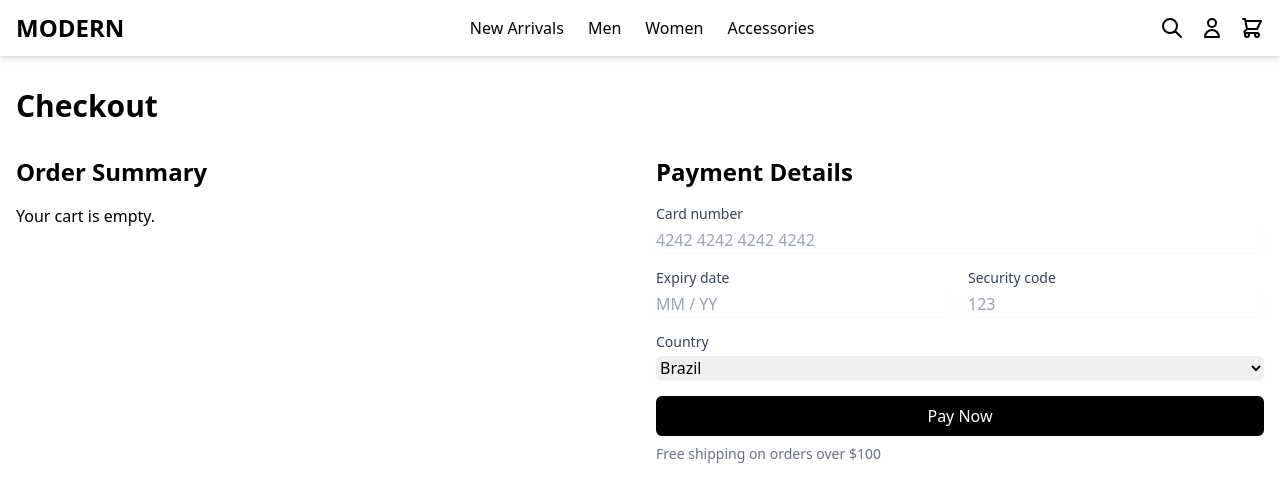
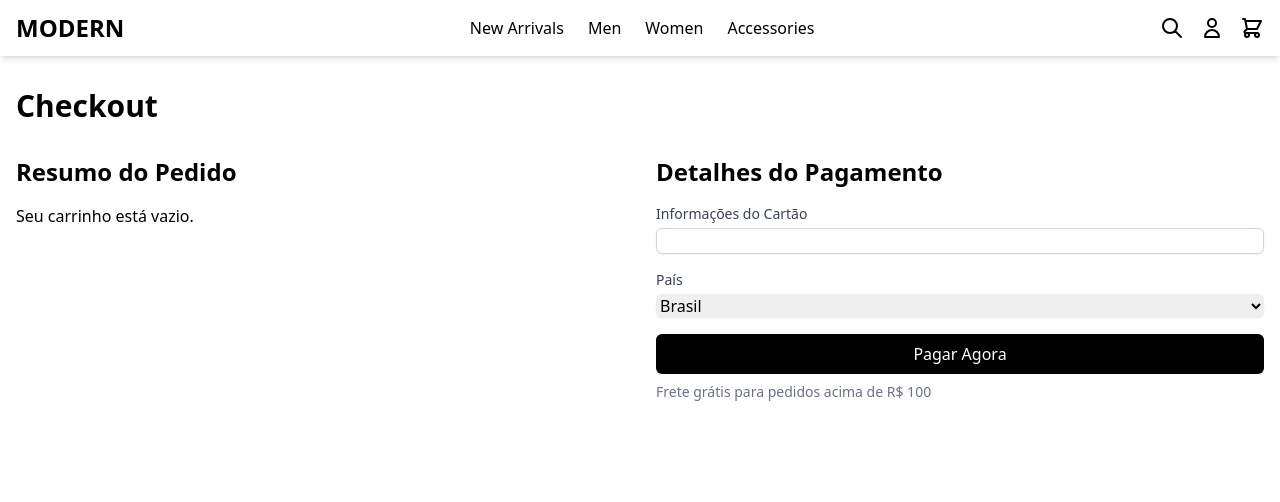
Before and after one commit to keidsondesigner/nuxt3-stripe-ecommerce, a Nuxt app: page /checkout in a window 1280 px wide. Shown: the top 502 px of the page. Built offline with nearby package versions, Linux system fonts and the light colour scheme.

Commit message:
feat: Confirução Tela Checkout e Sucesso

```diff
--- a/components/StripeCheckout.vue
+++ b/components/StripeCheckout.vue
@@ -11,16 +11,24 @@
           <option value="BR">Brasil</option>
         </select>
       </div>
-      <button type="submit" class="w-full bg-black text-white py-2 px-4 rounded-md hover:bg-gray-800 transition-colors">
-        Pagar Agora
+      <button type="submit" class="w-full bg-black text-white py-2 px-4 rounded-md hover:bg-gray-800 transition-colors" :disabled="isProcessing">
+        {{ isProcessing ? 'Processando...' : 'Pagar Agora' }}
       </button>
     </form>
+    <p v-if="errorMessage" class="mt-2 text-red-600">{{ errorMessage }}</p>
   </div>
 </template>
 
 <script setup lang="ts">
 import type { Stripe, StripeElements, StripeCardElement } from '@stripe/stripe-js'
 import { useCartStore } from '~/stores/cartStore'
+
+const props = defineProps({
+  totalAmount: {
+    type: Number,
+    required: true
+  }
+})
 
 const { $stripe } = useNuxtApp()
 const cart = useCartStore()
@@ -29,6 +37,8 @@ const country = ref('BR')
 const cardElement = ref<HTMLElement | null>(null)
 let elements: StripeElements | null = null
 let card: StripeCardElement | null = null
+const isProcessing = ref(false)
+const errorMessage = ref('')
 
 onMounted(async () => {
   if (!$stripe) {
@@ -47,15 +57,20 @@ const handleSubmit = async () => {
     return
   }
 
+  isProcessing.value = true
+  errorMessage.value = ''
+
   try {
+    console.log('Criando token...')
     const { token, error } = await $stripe.createToken(card)
 
     if (error) {
-      console.error('Erro ao criar token:', error)
-      return
+      throw new Error(error.message)
     }
 
-    // Enviar o token e os itens do carrinho para o servidor
+    console.log('Token criado:', token.id)
+
+    console.log('Enviando requisição para o servidor...')
     const response = await fetch('/api/create-checkout-session', {
       method: 'POST',
       headers: {
@@ -64,21 +79,35 @@ const handleSubmit = async () => {
       body: JSON.stringify({
         token: token.id,
         items: cart.items,
+        totalAmount: props.totalAmount
       }),
     })
 
+    console.log('Resposta recebida do servidor')
     const result = await response.json()
+    console.log('Resultado do servidor:', result)
 
     if (result.error) {
-      console.error('Erro ao processar pagamento:', result.error)
+      throw new Error(result.error)
+    } else if (result.success) {
+      console.log('Pagamento processado com sucesso:', result)
+      cart.clearCart()
+      navigateTo({
+        path: '/success',
+        query: {
+          transactionId: result.transactionId,
+          amount: result.amount,
+          currency: result.currency
+        }
+      })
     } else {
-      console.log('Pagamento processado com sucesso:', result)
-      // Redirecionar para a página de sucesso ou limpar o carrinho
-      cart.clearCart()
-      navigateTo('/success')
+      throw new Error('Resposta inesperada do servidor')
     }
   } catch (error) {
     console.error('Erro ao processar pagamento:', error)
+    errorMessage.value = error instanceof Error ? error.message : 'Erro ao processar pagamento'
+  } finally {
+    isProcessing.value = false
   }
 }
 </script>
--- a/pages/checkout.vue
+++ b/pages/checkout.vue
@@ -3,79 +3,46 @@
     <h1 class="text-3xl font-bold mb-8">Checkout</h1>
     <div class="grid grid-cols-1 md:grid-cols-2 gap-8">
       <div class="order-summary">
-        <h2 class="text-2xl font-semibold mb-4">Order Summary</h2>
+        <h2 class="text-2xl font-semibold mb-4">Resumo do Pedido</h2>
         <div v-if="cartStore.items.length > 0">
           <div v-for="item in cartStore.items" :key="item.id" class="flex justify-between items-center mb-2">
             <span>{{ item.name }} × {{ item.quantity }}</span>
-            <span>${{ (item.price * item.quantity).toFixed(2) }}</span>
+            <span>R$ {{ (item.price * item.quantity).toFixed(2) }}</span>
           </div>
           <div class="border-t border-gray-200 mt-4 pt-4">
             <div class="flex justify-between items-center mb-2">
               <span>Subtotal</span>
-              <span>${{ cartStore.totalPrice.toFixed(2) }}</span>
+              <span>R$ {{ cartStore.totalPrice.toFixed(2) }}</span>
             </div>
             <div class="flex justify-between items-center mb-2">
-              <span>Shipping</span>
-              <span>${{ shippingCost.toFixed(2) }}</span>
+              <span>Frete</span>
+              <span>R$ {{ shippingCost.toFixed(2) }}</span>
             </div>
             <div class="flex justify-between items-center font-semibold text-lg mt-2 pt-2 border-t">
               <span>Total</span>
-              <span>${{ (cartStore.totalPrice + shippingCost).toFixed(2) }}</span>
+              <span>R$ {{ totalAmount.toFixed(2) }}</span>
             </div>
           </div>
         </div>
         <div v-else>
-          <p>Your cart is empty.</p>
+          <p>Seu carrinho está vazio.</p>
         </div>
       </div>
       <div class="payment-details">
-        <h2 class="text-2xl font-semibold mb-4">Payment Details</h2>
-        <form @submit.prevent="processPayment">
-          <div class="mb-4">
-            <label for="card-number" class="block text-sm font-medium text-gray-700">Card number</label>
-            <input type="text" id="card-number" v-model="cardNumber" placeholder="4242 4242 4242 4242" class="mt-1 block w-full border-gray-300 rounded-md shadow-sm focus:ring-indigo-500 focus:border-indigo-500">
-          </div>
-          <div class="grid grid-cols-2 gap-4 mb-4">
-            <div>
-              <label for="expiry-date" class="block text-sm font-medium text-gray-700">Expiry date</label>
-              <input type="text" id="expiry-date" v-model="expiryDate" placeholder="MM / YY" class="mt-1 block w-full border-gray-300 rounded-md shadow-sm focus:ring-indigo-500 focus:border-indigo-500">
-            </div>
-            <div>
-              <label for="security-code" class="block text-sm font-medium text-gray-700">Security code</label>
-              <input type="text" id="security-code" v-model="securityCode" placeholder="123" class="mt-1 block w-full border-gray-300 rounded-md shadow-sm focus:ring-indigo-500 focus:border-indigo-500">
-            </div>
-          </div>
-          <div class="mb-4">
-            <label for="country" class="block text-sm font-medium text-gray-700">Country</label>
-            <select id="country" v-model="country" class="mt-1 block w-full border-gray-300 rounded-md shadow-sm focus:ring-indigo-500 focus:border-indigo-500">
-              <option value="BR">Brazil</option>
-              <!-- Add more country options as needed -->
-            </select>
-          </div>
-          <button type="submit" class="w-full bg-black text-white py-2 px-4 rounded-md hover:bg-gray-800 transition-colors">
-            Pay Now
-          </button>
-        </form>
-        <p class="text-sm text-gray-500 mt-2">Free shipping on orders over $100</p>
+        <h2 class="text-2xl font-semibold mb-4">Detalhes do Pagamento</h2>
+        <StripeCheckout :totalAmount="totalAmount" />
+        <p class="text-sm text-gray-500 mt-2">Frete grátis para pedidos acima de R$ 100</p>
       </div>
     </div>
   </div>
 </template>
 
 <script setup lang="ts">
-import { ref, computed } from 'vue'
+import { computed } from 'vue'
 import { useCartStore } from '~/stores/cartStore'
+import StripeCheckout from '~/components/StripeCheckout.vue'
 
 const cartStore = useCartStore()
 const shippingCost = computed(() => cartStore.totalPrice >= 100 ? 0 : 10)
-
-const cardNumber = ref('')
-const expiryDate = ref('')
-const securityCode = ref('')
-const country = ref('BR')
-
-const processPayment = () => {
-  // Implement payment processing logic here
-  console.log('Processing payment...')
-}
+const totalAmount = computed(() => cartStore.totalPrice + shippingCost.value)
 </script>
--- a/pages/success.vue
+++ b/pages/success.vue
@@ -1,15 +1,61 @@
 <template>
-  <div class="min-h-screen flex items-center justify-center bg-gray-100">
-    <div class="bg-white p-8 rounded-lg shadow-md text-center">
-      <h1 class="text-3xl font-bold text-green-600 mb-4">Compra realizada com sucesso!</h1>
-      <p class="text-gray-600 mb-6">Obrigado por sua compra. Seu pedido foi processado com sucesso.</p>
-      <NuxtLink to="/" class="bg-blue-500 text-white px-6 py-2 rounded hover:bg-blue-600 transition-colors">
-        Voltar para a loja
-      </NuxtLink>
-    </div>
+  <div class="min-h-screen flex items-center justify-center">
+    <Card class="w-full max-w-md shadow-lg rounded-lg">
+      <CardHeader class="bg-green-50 rounded-t-lg">
+        <CardTitle class="text-2xl font-bold text-center text-green-600">
+          <Icon name="heroicons:check-circle" class="w-12 h-12 mx-auto mb-2" />
+          Compra realizada com sucesso!
+        </CardTitle>
+        <CardDescription class="text-center text-gray-700">
+          Obrigado por sua compra. Seu pedido foi processado com sucesso.
+        </CardDescription>
+      </CardHeader>
+      <CardContent class="p-6">
+        <div v-if="transactionDetails" class="space-y-4">
+          <div class="flex justify-between items-center">
+            <span class="font-semibold">Número do Pedido:</span>
+            <span class="text-gray-800">{{ transactionDetails.transactionId }}</span>
+          </div>
+          <div class="flex justify-between items-center">
+            <span class="font-semibold">Valor Total:</span>
+            <span class="text-gray-800">R$ {{ transactionDetails.amount.toFixed(2) }}</span>
+          </div>
+        </div>
+      </CardContent>
+      <CardFooter class="flex justify-center rounded-b-lg">
+        <Button @click="goToHome" class="w-full bg-black text-white py-2 px-4 rounded hover:bg-gray-800 transition-colors">
+          <ArrowLeftIcon class="w-5 h-5 mr-2" />
+          Voltar para a loja
+        </Button>
+      </CardFooter>
+    </Card>
   </div>
 </template>
 
 <script setup lang="ts">
-// Você pode adicionar lógica adicional aqui, se necessário
+import { Button, Card, CardHeader, CardTitle, CardDescription, CardContent, CardFooter } from '#components'
+import { ArrowLeftIcon } from '@heroicons/vue/solid'
+
+interface TransactionDetails {
+  transactionId: string;
+  amount: number;
+  currency: string;
+}
+
+const transactionDetails = ref<TransactionDetails | null>(null)
+
+onMounted(() => {
+  const route = useRoute()
+  const transactionId = route.query.transactionId as string
+  const amount = parseFloat(route.query.amount as string)
+  const currency = route.query.currency as string
+
+  if (transactionId && amount && currency) {
+    transactionDetails.value = { transactionId, amount, currency }
+  }
+})
+
+const goToHome = () => {
+  navigateTo('/')
+}
 </script>
```
Also changed, not shown: 1 other file (tests, documents, lock files or other folders).
